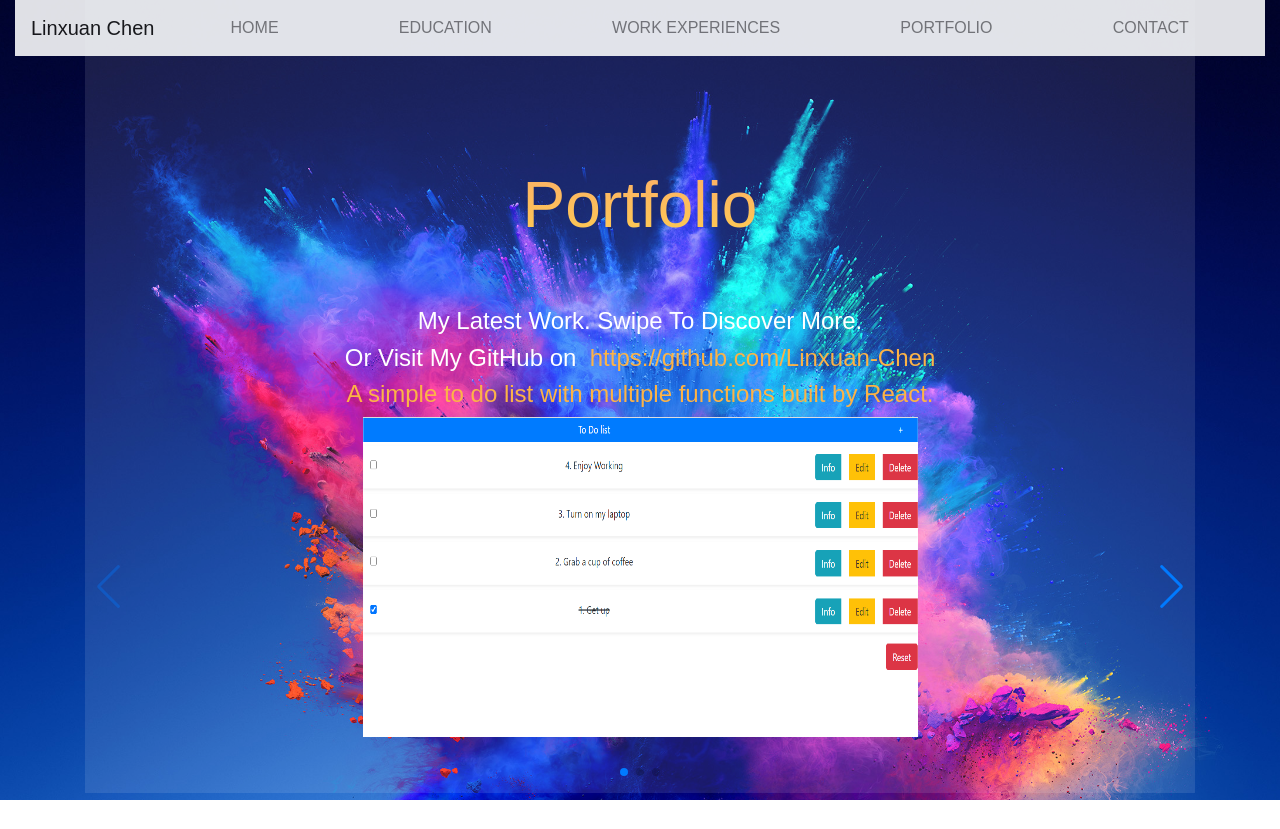
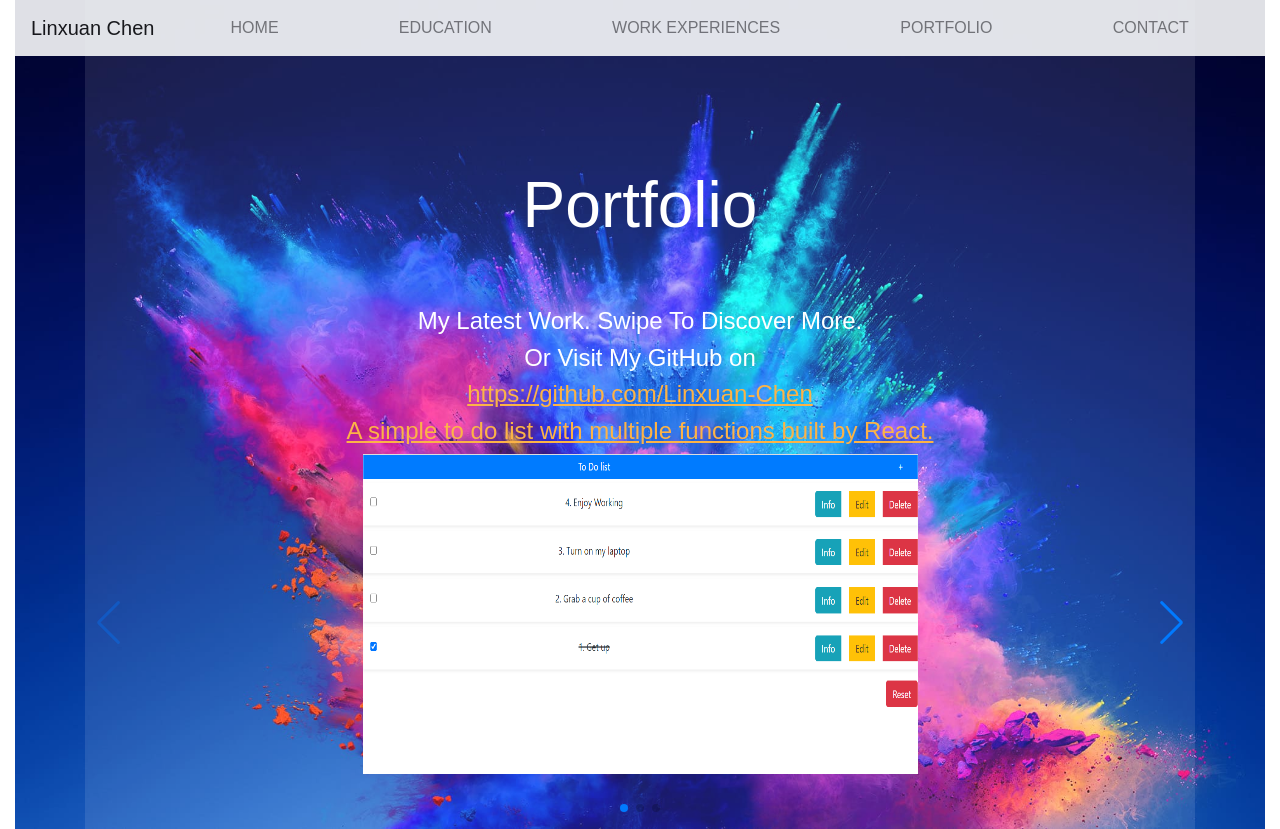
Before and after one commit to Linxuan-Chen/My_React_Website, a React (Create React App) app: page /#/portfolio in a window 1280 px wide. Before the commit the page ends 800 px from the top, so only its background shows below. Built offline with nearby package versions, Linux system fonts and the light colour scheme.

Commit message:
performance optimization

```diff
--- a/src/components/Portfolio/index.js
+++ b/src/components/Portfolio/index.js
@@ -1,7 +1,7 @@
 /*
  * @Author: your name
  * @Date: 2020-09-27 17:21:28
- * @LastEditTime: 2020-09-27 21:39:27
+ * @LastEditTime: 2020-09-28 21:47:46
  * @LastEditors: Please set LastEditors
  * @Description: In User Settings Edit
  * @FilePath: \repository\My_React_Website\src\components\Portfolio\index.js
@@ -28,8 +28,8 @@ export default function Portfolio() {
           <h4 className="text-center">
             My Latest Work. Swipe To Discover More.
           </h4>
+          <h4 className="text-center">Or Visit My GitHub on</h4>
           <h4 className="text-center">
-            Or Visit My GitHub on &nbsp;
             <a href="https://github.com/Linxuan-Chen">
               https://github.com/Linxuan-Chen
             </a>
--- a/src/components/Portfolio/index.module.scss
+++ b/src/components/Portfolio/index.module.scss
@@ -1,6 +1,7 @@
 @media screen and (min-width: 400px) {
     .wrapper {
         min-height         : 100vh;
+        width              : calc(100% - 30px);
         background-image   : url(./background.jpg);
         background-position: center;
         background-repeat  : no-repeat;
@@ -13,18 +14,14 @@
         }
 
         header {
-            font-size              : 4rem;
-            padding-top            : 15%;
-            padding-bottom         : 5%;
-            background-image       : linear-gradient(to bottom, #fa709a 0%, #fee140 100%);
-            -webkit-text-fill-color: transparent;
-            -webkit-background-clip: text;
-            color                  : transparent;
-            background-clip        : text;
+            font-size     : 4rem;
+            padding-top   : 15%;
+            padding-bottom: 5%;
+            color         : #ffffff;
         }
 
         a {
-            text-decoration: none;
+            text-decoration: underline;
             color          : rgb(252, 179, 71);
 
             &:hover {
@@ -60,6 +57,7 @@
     .wrapper {
         background-image   : url(./background.jpg);
         min-height         : 100vh;
+        width              : calc(100% - 30px);
         background-position: center;
         background-repeat  : no-repeat;
         background-size    : cover;
@@ -71,14 +69,10 @@
         }
 
         header {
-            font-size              : 4rem;
-            padding-top            : 15%;
-            padding-bottom         : 5%;
-            background-image       : linear-gradient(to bottom, #fa709a 0%, #fee140 100%);
-            -webkit-text-fill-color: transparent;
-            -webkit-background-clip: text;
-            color                  : transparent;
-            background-clip        : text;
+            font-size     : 4rem;
+            padding-top   : 15%;
+            padding-bottom: 5%;
+            color         : #ffffff;
         }
 
         a {
```
Also changed, not shown: src/components/Portfolio/background.jpg, 1 other file (tests, documents, lock files or other folders).
